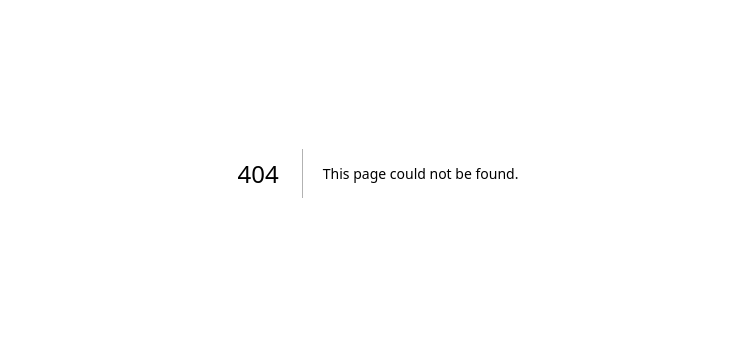
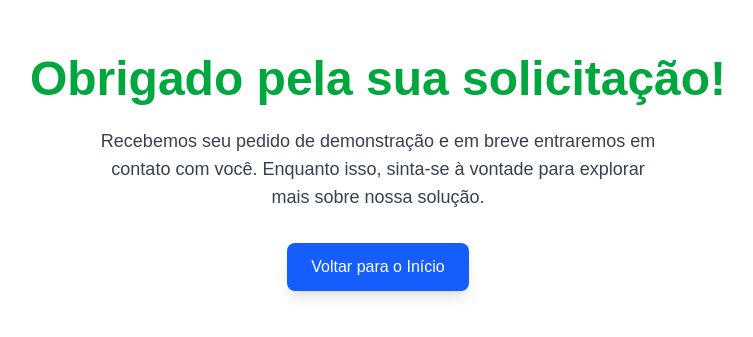
Before and after one commit to Redevix/antiburnout-mvp, a Next.js app: page /obrigado in a window 1280 px wide. Before the commit this address had no page. Shown: the part 227-564 px from the top of the page, without its empty margins (262-1015 px from the left). Built offline with nearby package versions, Linux system fonts and the light colour scheme.

Commit message:
Criar página de solicitação de demonstração

```diff
--- a/app/contato/page.tsx
+++ b/app/contato/page.tsx
@@ -9,8 +9,21 @@ export default function SolicitarDemonstração() {
         Preencha o formulário abaixo e nossa equipe entrará em contato para agendar a demonstração.
       </p>
 
-      {/* Formulário de Solicitação */}
-      <form className="space-y-6">
+      <form
+        action="https://formsubmit.co/teotoniosilva@gmail.com"
+        method="POST"
+        className="space-y-6"
+      >
+        {/* Desativa o CAPTCHA do FormSubmit */}
+        <input type="hidden" name="_captcha" value="false" />
+
+        {/* Redireciona após o envio */}
+        <input
+          type="hidden"
+          name="_next"
+          value="https://antiburnout-mvp.vercel.app/obrigado"
+        />
+
         <div>
           <label htmlFor="nome" className="block text-lg font-medium text-gray-700">
             Nome da Empresa
@@ -49,7 +62,7 @@ export default function SolicitarDemonstração() {
             required
             className="w-full px-4 py-3 mt-2 border border-gray-300 rounded-lg"
             rows={6}
-            placeholder="Fale um pouco sobre sua empresa ou o que você está buscando"
+            placeholder="Conte como podemos te ajudar"
           ></textarea>
         </div>
 
--- /dev/null
+++ b/app/obrigado/page.tsx
@@ -0,0 +1,20 @@
+export default function PaginaObrigado() {
+  return (
+    <div className="flex flex-col items-center justify-center h-screen px-4 text-center">
+      <h1 className="text-5xl font-bold text-green-600 mb-6">
+        Obrigado pela sua solicitação!
+      </h1>
+      <p className="text-lg text-gray-700 max-w-xl">
+        Recebemos seu pedido de demonstração e em breve entraremos em contato com você.
+        Enquanto isso, sinta-se à vontade para explorar mais sobre nossa solução.
+      </p>
+
+      <a
+        href="/"
+        className="mt-8 inline-block bg-blue-600 text-white px-6 py-3 rounded-lg shadow-lg hover:bg-blue-700 transition"
+      >
+        Voltar para o Início
+      </a>
+    </div>
+  );
+}
```
